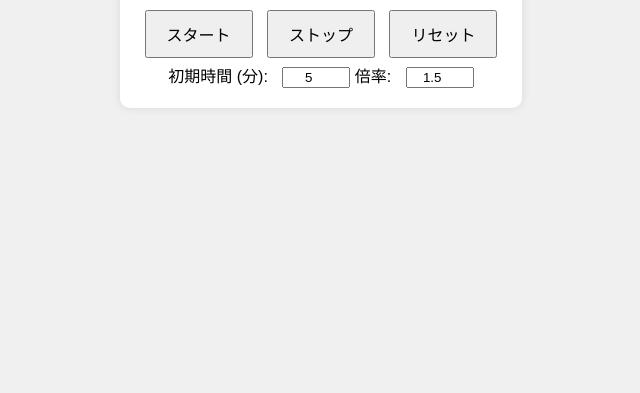
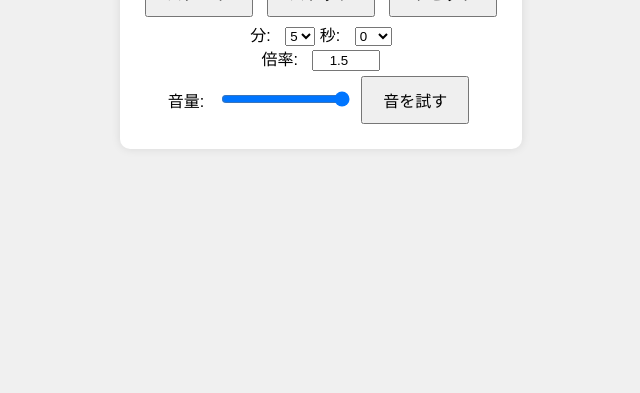
Before and after one commit to paaple1/alarm, a plain HTML site: page index.html in a window 1280 px wide. Shown: the part 407-800 px from the top of the page, without its empty margins (319-959 px from the left). Drawn offline with Linux system fonts and the light colour scheme.

Commit message:
Update index.html

```diff
--- a/index.html
+++ b/index.html
@@ -13,10 +13,33 @@
         <button id="stop-btn">ストップ</button>
         <button id="reset-btn">リセット</button>
         <br>
-        <label for="initial-time">初期時間 (分):</label>
-        <input type="number" id="initial-time" value="5" min="1">
+        <label for="minutes-select">分:</label>
+        <select id="minutes-select">
+            <option value="0">0</option>
+            <option value="1">1</option>
+            <option value="2">2</option>
+            <option value="3">3</option>
+            <option value="4">4</option>
+            <option value="5" selected>5</option>
+            <!-- 必要に応じてさらに分を追加 -->
+        </select>
+        <label for="seconds-select">秒:</label>
+        <select id="seconds-select">
+            <option value="0" selected>0</option>
+            <option value="10">10</option>
+            <option value="20">20</option>
+            <option value="30">30</option>
+            <option value="40">40</option>
+            <option value="50">50</option>
+            <!-- 必要に応じてさらに秒を追加 -->
+        </select>
+        <br>
         <label for="multiplier">倍率:</label>
         <input type="number" id="multiplier" value="1.5" step="0.1" min="1">
+        <br>
+        <label for="volume-control">音量:</label>
+        <input type="range" id="volume-control" min="0" max="1" step="0.01" value="1">
+        <button id="test-sound-btn">音を試す</button>
     </div>
     <audio id="alarm-sound" src="alarm.mp3" preload="auto"></audio>
     <script src="script.js"></script>
```
